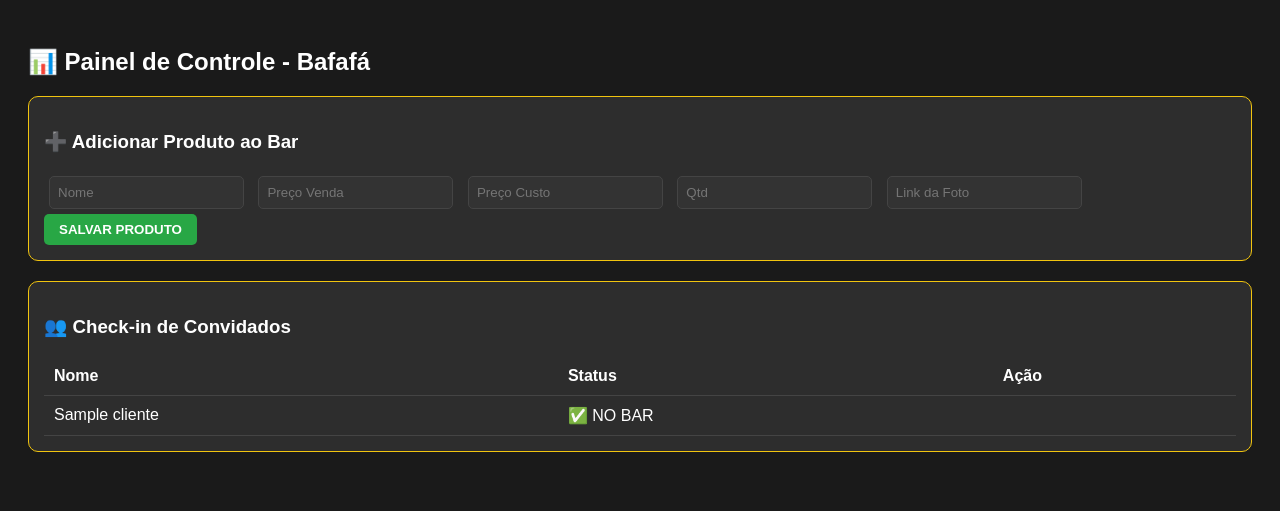
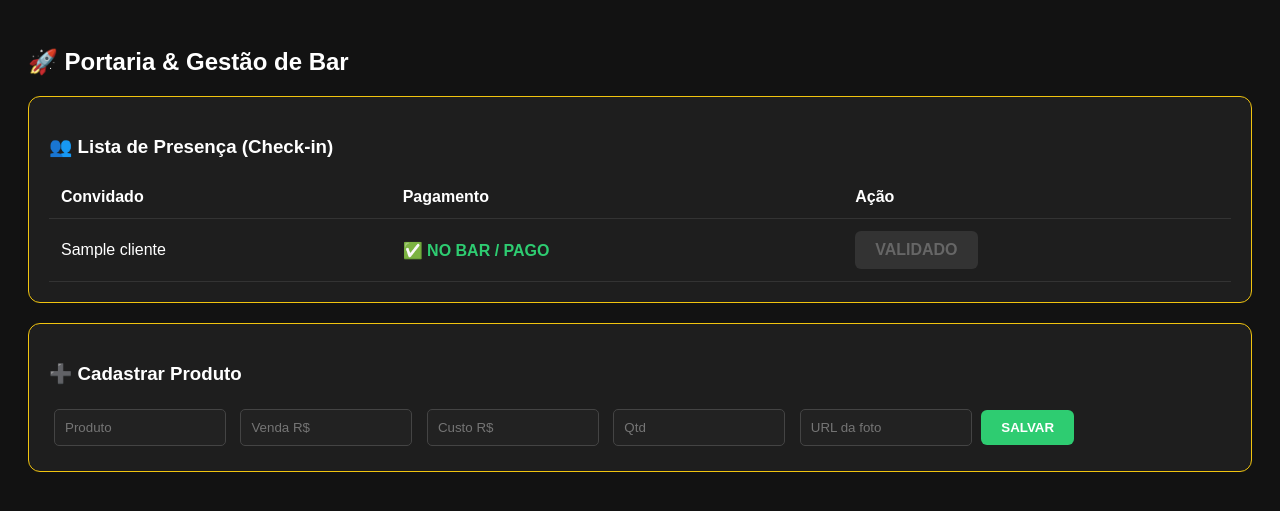
Before and after one commit to wagnerzaparolli15-ai/evento_samba, a Flask app: page /admin/bar/produtos in a window 1280 px wide. Shown: the top 511 px of the page. Run offline with Flask 3, Linux system fonts and the light colour scheme; tables that the repository leaves empty hold one stand-in row (values such as "Sample post").

Commit message:
Sistema Consolidado e Blindado

```diff
--- a/app.py
+++ b/app.py
@@ -70,7 +70,6 @@ def pagamento(id):
 @app.route('/ingresso/<int:id>')
 def validar_ingresso(id):
     c = Cliente.query.get_or_404(id)
-    # VERIFICAÇÃO REAL COM MERCADO PAGO
     if not c.pago and c.payment_id:
         info = sdk.payment().get(c.payment_id)
         if info["response"].get("status") == "approved":
@@ -82,7 +81,7 @@ def validar_ingresso(id):
     checkin_url = f"https://evento-samba.onrender.com/checkin/{c.id}"
     return render_template('obrigado.html', nome=c.nome, id_reserva=c.id, checkin_url=checkin_url)
 
-# --- ROTAS DE ADMIN E BAR ---
+# --- ROTAS DE ADMINISTRAÇÃO ---
 @app.route('/admin/bar/produtos', methods=['GET', 'POST'])
 def admin_bar_produtos():
     if request.method == 'POST':
@@ -103,10 +102,10 @@ def admin_bar_produtos():
 @app.route('/checkin/<int:id>')
 def checkin(id):
     c = Cliente.query.get_or_404(id)
+    c.pago = True
     c.utilizado = True
-    c.pago = True
     db.session.commit()
-    return render_template('recepcao.html', c=c)
+    return redirect(url_for('admin_bar_produtos'))
 
 @app.route('/admin/reset-total')
 def reset_total():
@@ -114,7 +113,7 @@ def reset_total():
     db.session.execute(text("DROP TABLE IF EXISTS cliente CASCADE;"))
     db.session.commit()
     db.create_all()
-    return "<h1>Sucesso! Sistema limpo.</h1><a href='/'>Voltar</a>"
+    return "<h1>Sucesso! Sistema recriado.</h1><a href='/admin/bar/produtos'>Voltar</a>"
 
 if __name__ == '__main__':
     port = int(os.environ.get("PORT", 10000))
--- a/templates/admin_bar.html
+++ b/templates/admin_bar.html
@@ -2,45 +2,58 @@
 <html lang="pt-br">
 <head>
     <meta charset="UTF-8">
-    <title>Admin - Bafafá</title>
+    <title>Portaria & Bar Bafafá</title>
     <style>
-        body { background: #1a1a1a; color: white; font-family: sans-serif; padding: 20px; }
-        .card { background: #2d2d2d; padding: 15px; margin-bottom: 20px; border-radius: 10px; border: 1px solid #f1c40f; }
+        body { background: #121212; color: white; font-family: sans-serif; padding: 20px; }
+        .card { background: #1e1e1e; padding: 20px; border-radius: 12px; border: 1px solid #f1c40f; margin-bottom: 20px; }
         table { width: 100%; border-collapse: collapse; }
-        th, td { padding: 10px; border-bottom: 1px solid #444; text-align: left; }
-        .btn { background: #28a745; color: white; padding: 8px 15px; border: none; cursor: pointer; text-decoration: none; border-radius: 5px; font-weight: bold; }
-        input { padding: 8px; margin: 5px; border-radius: 5px; border: 1px solid #444; background: #333; color: white; }
+        th, td { padding: 12px; border-bottom: 1px solid #333; text-align: left; }
+        .btn { padding: 10px 20px; border-radius: 6px; border: none; font-weight: bold; cursor: pointer; text-decoration: none; display: inline-block; }
+        .btn-green { background: #2ecc71; color: white; }
+        .btn-yellow { background: #f1c40f; color: black; }
+        .status-ok { color: #2ecc71; font-weight: bold; }
+        input { padding: 10px; background: #222; border: 1px solid #444; color: white; border-radius: 5px; margin: 5px; width: 150px; }
     </style>
 </head>
 <body>
-    <h2>📊 Painel de Controle - Bafafá</h2>
+    <h2>🚀 Portaria & Gestão de Bar</h2>
+
     <div class="card">
-        <h3>➕ Adicionar Produto ao Bar</h3>
-        <form method="POST">
-            <input type="text" name="nome" placeholder="Nome" required>
-            <input type="number" step="0.01" name="preco_venda" placeholder="Preço Venda" required>
-            <input type="number" step="0.01" name="preco_custo" placeholder="Preço Custo" required>
-            <input type="number" name="estoque" placeholder="Qtd" required>
-            <input type="text" name="imagem_url" placeholder="Link da Foto">
-            <button type="submit" class="btn">SALVAR PRODUTO</button>
-        </form>
-    </div>
-    <div class="card">
-        <h3>👥 Check-in de Convidados</h3>
+        <h3>👥 Lista de Presença (Check-in)</h3>
         <table>
-            <tr><th>Nome</th><th>Status</th><th>Ação</th></tr>
+            <tr><th>Convidado</th><th>Pagamento</th><th>Ação</th></tr>
             {% for c in clientes %}
             <tr>
                 <td>{{ c.nome }}</td>
-                <td>{{ "✅ NO BAR" if c.utilizado else "⏳ AGUARDANDO" }}</td>
+                <td>
+                    {% if c.utilizado %}
+                        <span class="status-ok">✅ NO BAR / PAGO</span>
+                    {% else %}
+                        <span style="color: #e67e22;">⏳ AGUARDANDO</span>
+                    {% endif %}
+                </td>
                 <td>
                     {% if not c.utilizado %}
-                    <a href="{{ url_for('checkin', id=c.id) }}" class="btn" style="background:#f1c40f; color:black;">LIBERAR ACESSO</a>
+                        <a href="{{ url_for('checkin', id=c.id) }}" class="btn btn-yellow">LIBERAR AGORA</a>
+                    {% else %}
+                        <span class="btn" style="background: #333; color: #666; cursor: default;">VALIDADO</span>
                     {% endif %}
                 </td>
             </tr>
             {% endfor %}
         </table>
     </div>
+
+    <div class="card">
+        <h3>➕ Cadastrar Produto</h3>
+        <form method="POST">
+            <input type="text" name="nome" placeholder="Produto" required>
+            <input type="number" step="0.01" name="preco_venda" placeholder="Venda R$" required>
+            <input type="number" step="0.01" name="preco_custo" placeholder="Custo R$" required>
+            <input type="number" name="estoque" placeholder="Qtd" required>
+            <input type="text" name="imagem_url" placeholder="URL da foto">
+            <button type="submit" class="btn btn-green">SALVAR</button>
+        </form>
+    </div>
 </body>
 </html>
--- a/templates/index.html
+++ b/templates/index.html
@@ -2,7 +2,7 @@
 <html lang="pt-br">
 <head>
     <meta charset="UTF-8">
-    <title>Bafafá - Ingressos</title>
+    <title>Ingressos - Bafafá</title>
     <style>
         body {
             background: #000 url("{{ url_for('static', filename='fundo.jpg') }}") no-repeat center center fixed;
@@ -24,7 +24,7 @@
         <form action="/reservar" method="POST">
             <input type="text" name="nome" placeholder="Nome Completo" required>
             <input type="tel" name="telefone" placeholder="WhatsApp com DDD" required>
-            <button type="submit">GERAR PIX AGORA</button>
+            <button type="submit">GERAR PIX</button>
         </form>
     </div>
 </body>
--- a/templates/obrigado.html
+++ b/templates/obrigado.html
@@ -7,10 +7,7 @@
         body {
             background: #000 url("{{ url_for('static', filename='fundo.jpg') }}") no-repeat center center fixed;
             background-size: cover;
-            color: white;
-            font-family: sans-serif;
-            text-align: center;
-            padding: 20px;
+            color: white; font-family: sans-serif; text-align: center; padding: 20px;
         }
         .ticket { background: #fff; color: #000; max-width: 320px; margin: 20px auto; padding: 20px; border-radius: 15px; border: 4px solid #f1c40f; }
     </style>
```
